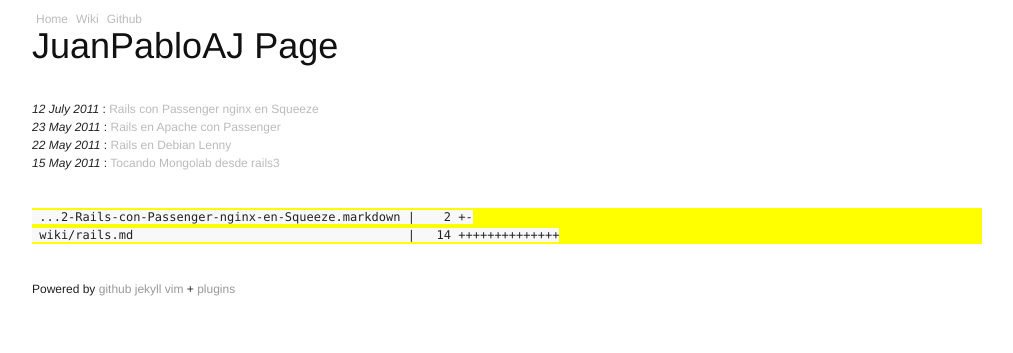
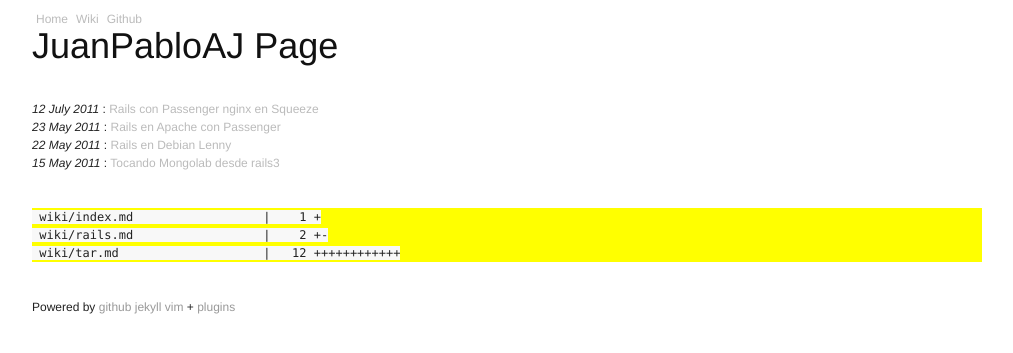
Before and after one commit to juanpabloaj/juanpabloaj.github.com, a Jekyll site: the page built from index.html, in a window 1280 px wide. Shown: the top 353 px of the page, without its empty margins (133-1146 px from the left). Built offline with Jekyll 4.4.1, drawn with Linux system fonts in a browser that asks for light colours; Markdown is read by kramdown in place of the engine named in the settings.

Commit message:
tar added

```diff
--- a/_includes/gitDiffStat.markdown
+++ b/_includes/gitDiffStat.markdown
@@ -1,2 +1,3 @@
- ...2-Rails-con-Passenger-nginx-en-Squeeze.markdown |    2 +-
- wiki/rails.md                                      |   14 ++++++++++++++
+ wiki/index.md                  |    1 +
+ wiki/rails.md                  |    2 +-
+ wiki/tar.md                    |   12 ++++++++++++
```
Also changed, not shown: wiki/index.md (+1 -0 lines), wiki/rails.md (+1 -1 lines), wiki/tar.md (added, +12 -0 lines).
